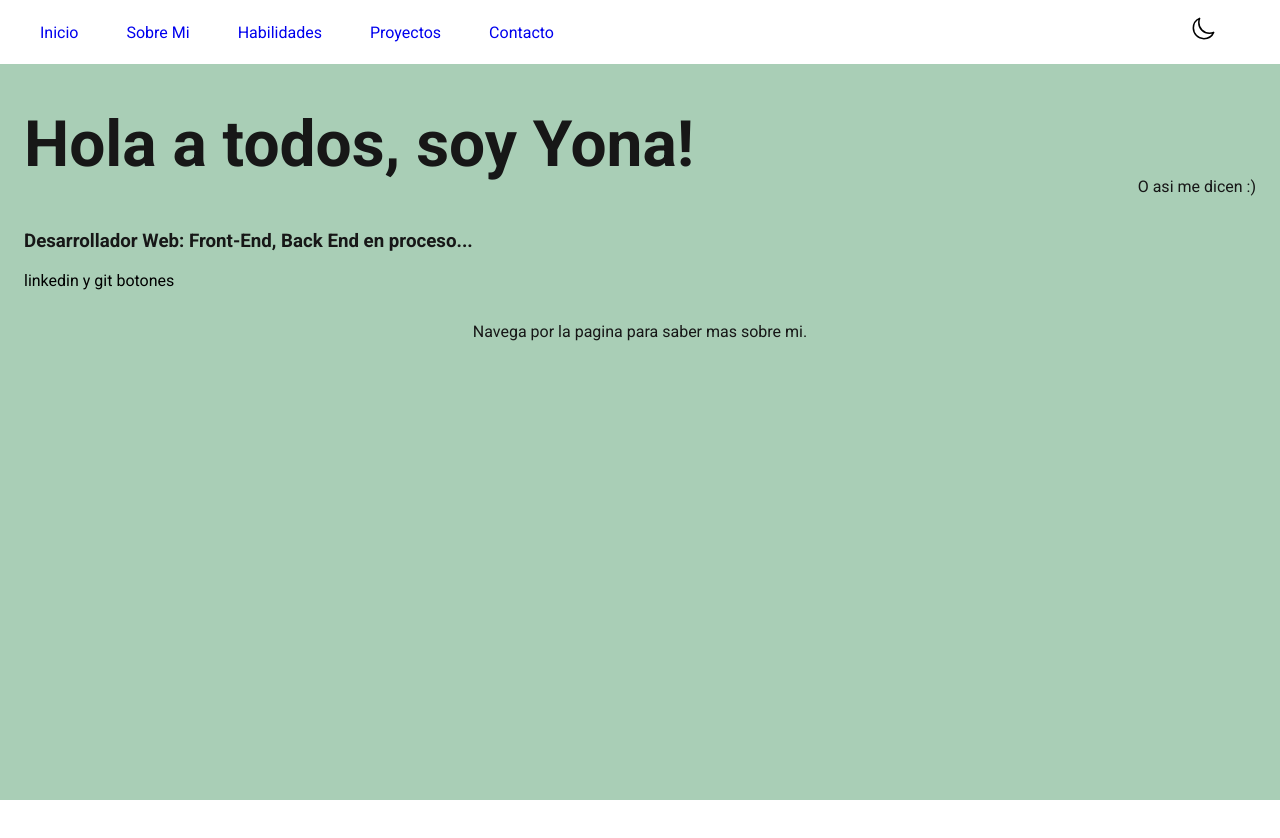
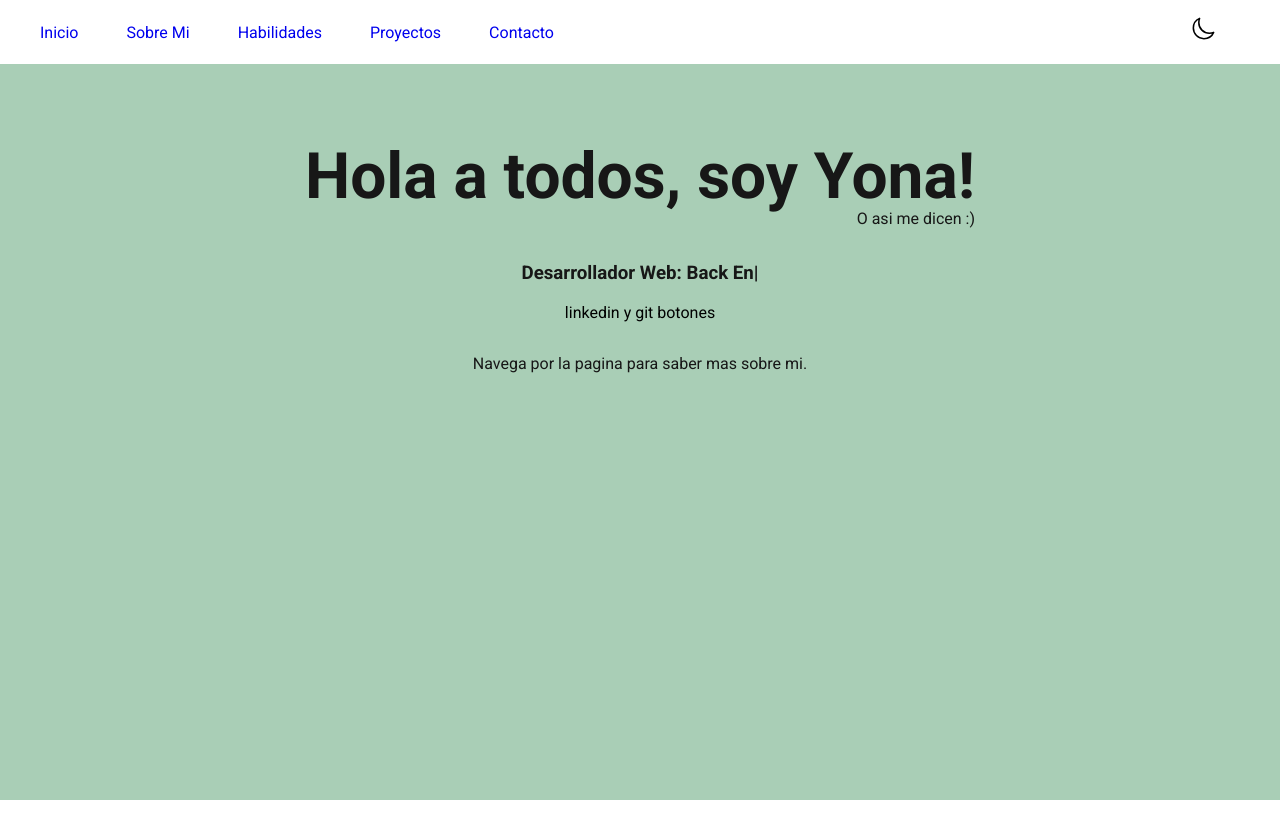
Before and after one commit to YonaBordon/portafolio, a React (Create React App) app: page /#/ in a window 1280 px wide. Shown: the top 838 px of the page. Before the commit the page ends 800 px from the top, so only its background shows below. Built offline with nearby package versions, Linux system fonts and the light colour scheme.

Commit message:
home: typing animation

```diff
--- a/package.json
+++ b/package.json
@@ -18,6 +18,7 @@
 		"react-icons": "^4.7.1",
 		"react-router-dom": "^6.6.0",
 		"react-scripts": "5.0.1",
+		"react-typed": "^1.2.0",
 		"sass": "^1.57.1",
 		"sort-by": "^1.2.0",
 		"typescript": "^4.9.4",
--- a/src/pages/Home/Home.tsx
+++ b/src/pages/Home/Home.tsx
@@ -1,4 +1,4 @@
-import React from 'react';
+import Typed from 'react-typed';
 
 const Home = () => {
 	return (
@@ -7,7 +7,15 @@ const Home = () => {
 				<h1>Hola a todos, soy Yona!</h1>
 				<p>O asi me dicen :)</p>
 			</div>
-			<h3>Desarrollador Web: Front-End, Back End en proceso... </h3>
+			<h3>
+				Desarrollador Web:{' '}
+				<Typed
+					strings={['Front-End', 'Back End (en proceso...)']}
+					typeSpeed={150}
+					backSpeed={100}
+					loop
+				/>
+			</h3>
 			<div>linkedin y git botones</div>
 			<p>Navega por la pagina para saber mas sobre mi.</p>
 		</div>
--- a/src/sass/pages/_home.scss
+++ b/src/sass/pages/_home.scss
@@ -1,7 +1,8 @@
 .home-container{
   display: flex;
   flex-direction: column;
-  padding: 0 1.5rem;
+  align-items: center;
+  padding: 2rem;
   height: 90%;
 
   div {
```
Also changed, not shown: 1 other file (tests, documents, lock files or other folders).
